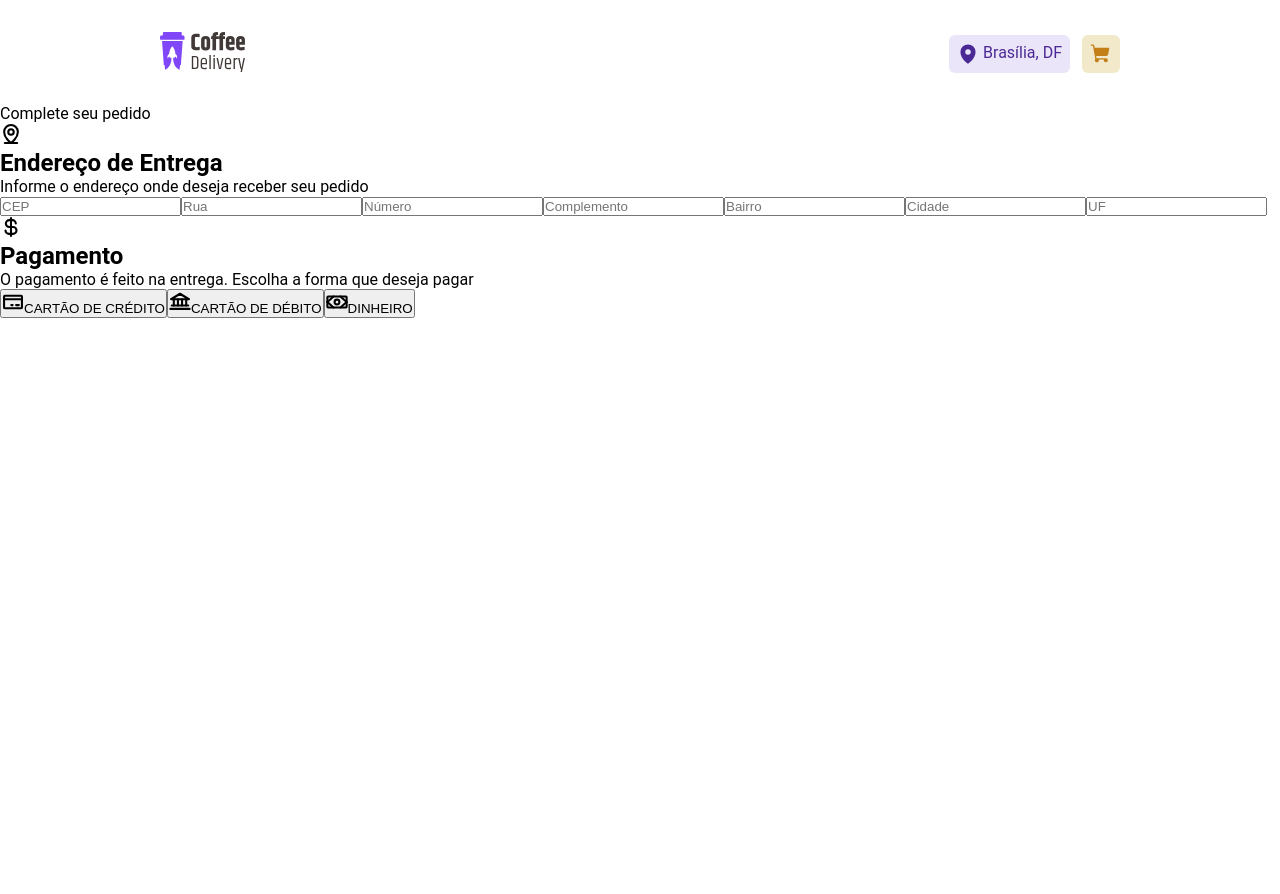
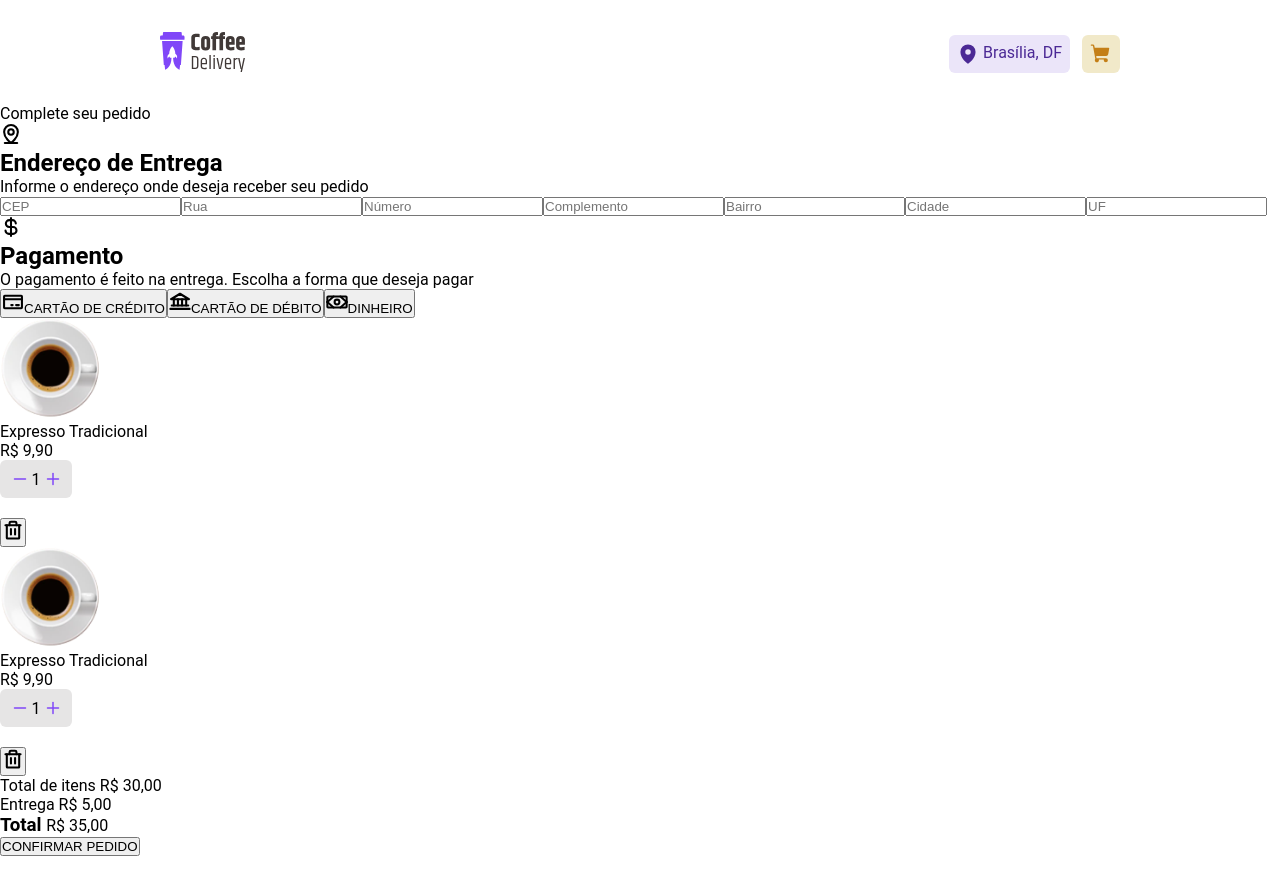
Before and after one commit to marcelovdsm/project-coffe-shop, a React (Vite) app in the folder coffe-shop/: page /cart in a window 1280 px wide. Shown: the top 894 px of the page. Built offline with nearby package versions, Linux system fonts and the light colour scheme.

Commit message:
Card component html

```diff
--- a/coffe-shop/src/Pages/Cart/index.tsx
+++ b/coffe-shop/src/Pages/Cart/index.tsx
@@ -6,7 +6,11 @@ import {
   CurrencyDollar,
   MapPinLine,
   Money,
+  Trash,
 } from 'phosphor-react'
+
+import expresso from '../../assets/expresso.png'
+import { CardCoffeeNumber } from '../../components/CardCoffeeNumber'
 
 export const Cart = () => {
   // const { register, handleSubmit } = useForm()
@@ -65,7 +69,40 @@ export const Cart = () => {
             </div>
           </form>
           <aside>
-
+            <div>
+              <img src={expresso} alt="expresso" />
+              <p>Expresso Tradicional</p>
+              <span>R$ 9,90</span>
+              <div>
+                <CardCoffeeNumber />
+                <button>
+                  <Trash size={22} weight="bold" />
+                </button>
+              </div>
+            </div>
+            <div>
+              <img src={expresso} alt="expresso" />
+              <p>Expresso Tradicional</p>
+              <span>R$ 9,90</span>
+              <div>
+                <CardCoffeeNumber />
+                <button>
+                  <Trash size={22} weight="bold" />
+                </button>
+              </div>
+            </div>
+            <div>
+              <p>
+                Total de itens <span>R$ 30,00</span>
+              </p>
+              <p>
+                Entrega <span>R$ 5,00</span>
+              </p>
+              <h3>
+                Total <span>R$ 35,00</span>
+              </h3>
+            </div>
+            <button>CONFIRMAR PEDIDO</button>
           </aside>
         </div>
       </div>
```
